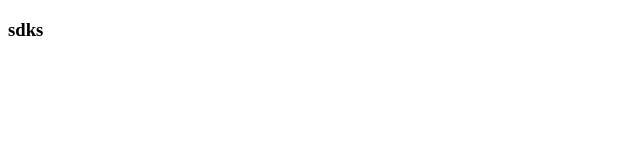
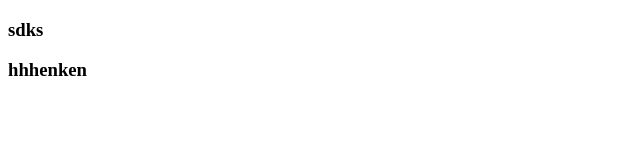
Before and after one commit to hrishikesh1231/Project_2, a plain HTML site: page index.html in a window 1280 px wide. Shown: the whole page, without its empty margins (0-640 px from the left). Drawn offline with Linux system fonts and the light colour scheme.

Commit message:
new heading h3

```diff
--- a/index.html
+++ b/index.html
@@ -7,5 +7,6 @@
 </head>
 <body>
     <h3>sdks</h3>
+    <h3>hhhenken</h3>
 </body>
 </html>
```
